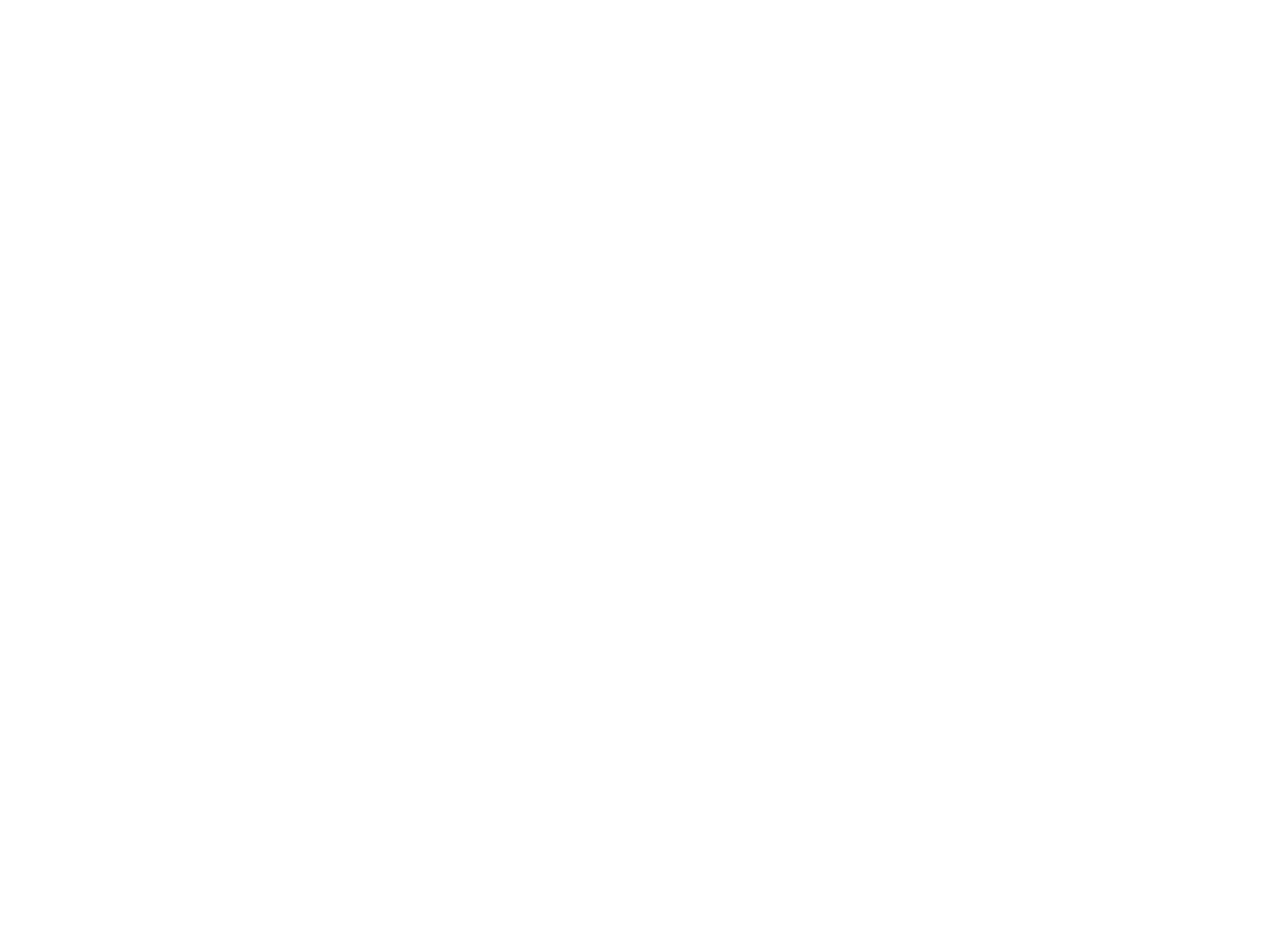
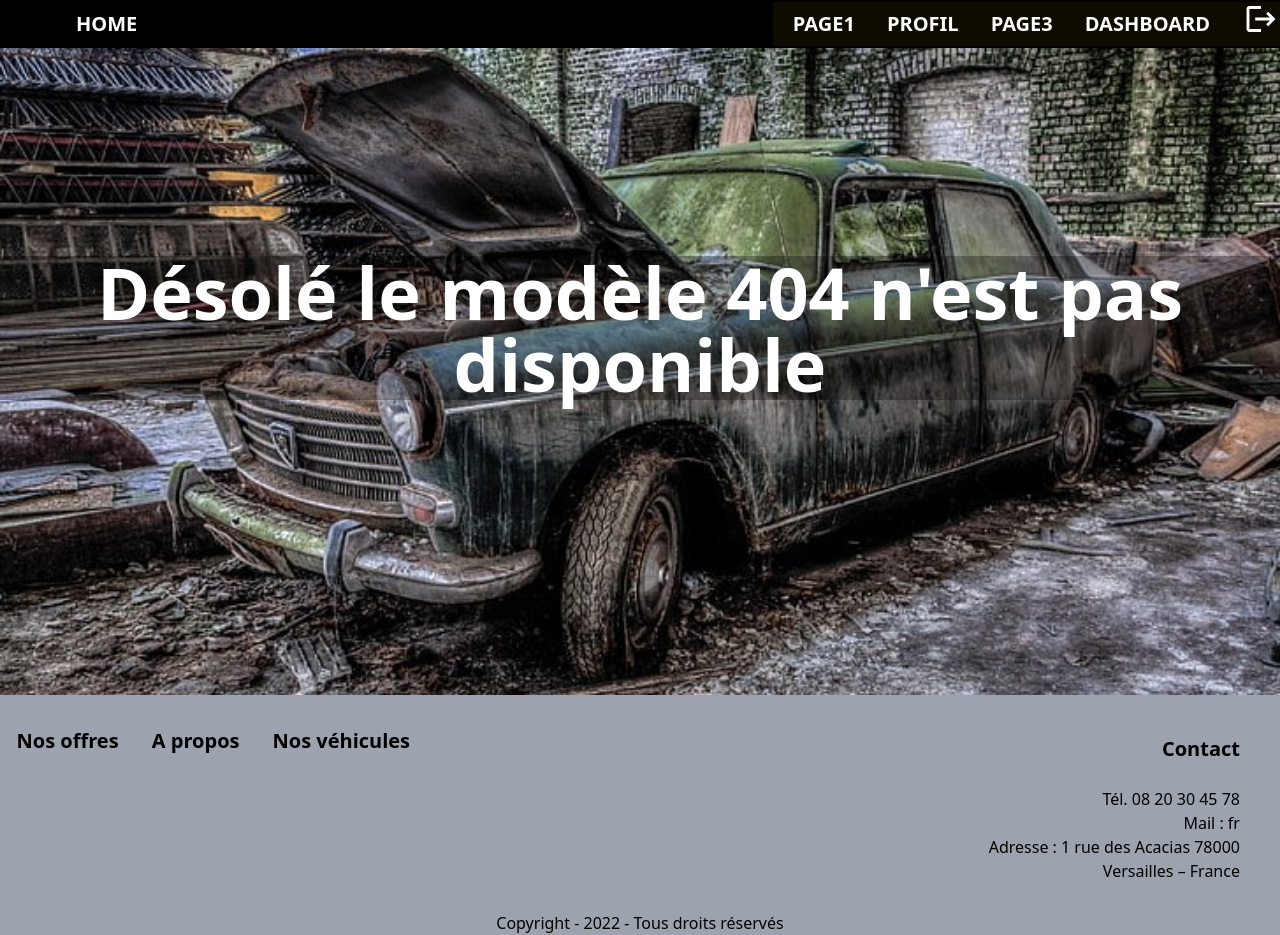
Before and after one commit to MartinezEmmanuel03/hackathon-2, a React (Vite) app in the folder frontend/: page /page1 in a window 1280 px wide. Before the commit this address had no page. Before the commit the page ends 800 px from the top, so only its background shows below. Built offline with nearby package versions, Linux system fonts and the light colour scheme.

Commit message:
creation page 404

```diff
--- a/frontend/src/App.jsx
+++ b/frontend/src/App.jsx
@@ -9,10 +9,11 @@ import Rental from "@pages/Back-office/Rental";
 import Profil from "@pages/Profil";
 import AllVehicules from "@pages/AllVehicules";
 import Connexion from "@components/Connexion";
-
+import Page404 from "@pages/Page404";
 import Home from "./pages/Home";
 
 import "./App.css";
+
 
 function App() {
   return (
@@ -24,6 +25,7 @@ function App() {
           <Route path="vehicules" element={<AllVehicules />} />
           <Route path="profil" element={<Profil />} />
           <Route path="page3" element={<Page3 />} />
+          <Route path="*" element={<Page404 />} />
         </Route>
         <Route path="/Dashboard" element={<Dashboard />}>
           <Route path="Information" element={<Information />} />
--- /dev/null
+++ b/frontend/src/pages/Page404.jsx
@@ -0,0 +1,21 @@
+import img1 from "../assets/404.jpg"
+import img2 from "../assets/magnum.gif"
+
+function Page404() {
+  return (
+    <div>
+      <div className="pt-12 bg-black ">
+        <img alt="404" src={img1} className="w-full" />
+      </div>
+      <div>
+        <p className="text-2xl md:text-7xl  font-bold absolute bottom-3/4 md:bottom-1/2 text-white text-center bg-black bg-opacity-30">Désolé le modèle 404 n'est pas disponible</p>
+      </div>
+      <div className="md:hidden">
+        <img alt="gif magnum" src={img2} />
+      </div>
+    </div>
+
+  )
+}
+4
+export default Page404
```
Also changed, not shown: frontend/src/assets/404.jpg (added), frontend/src/assets/magnum.gif (added).
